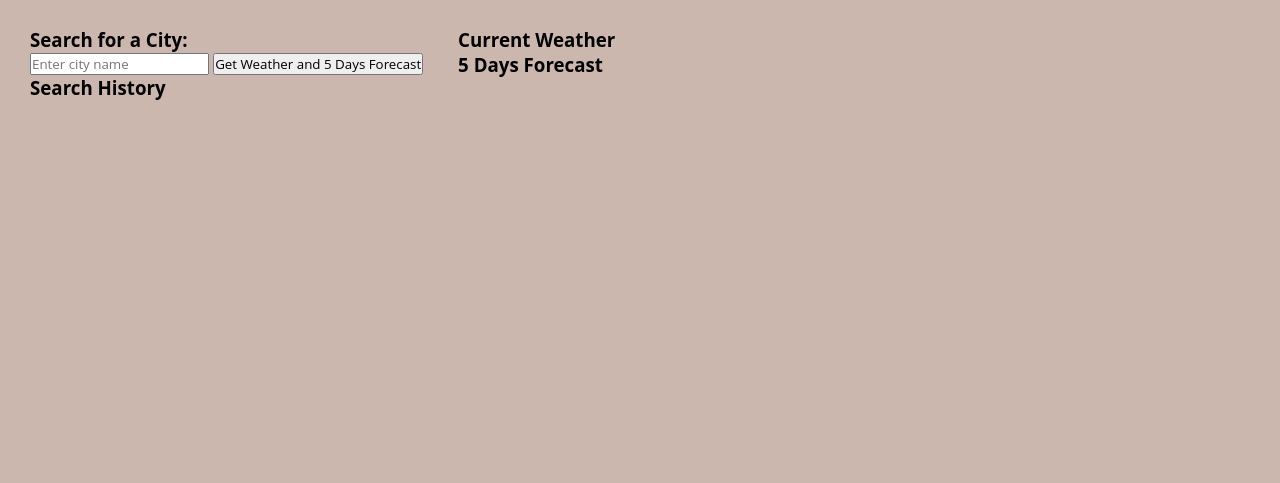
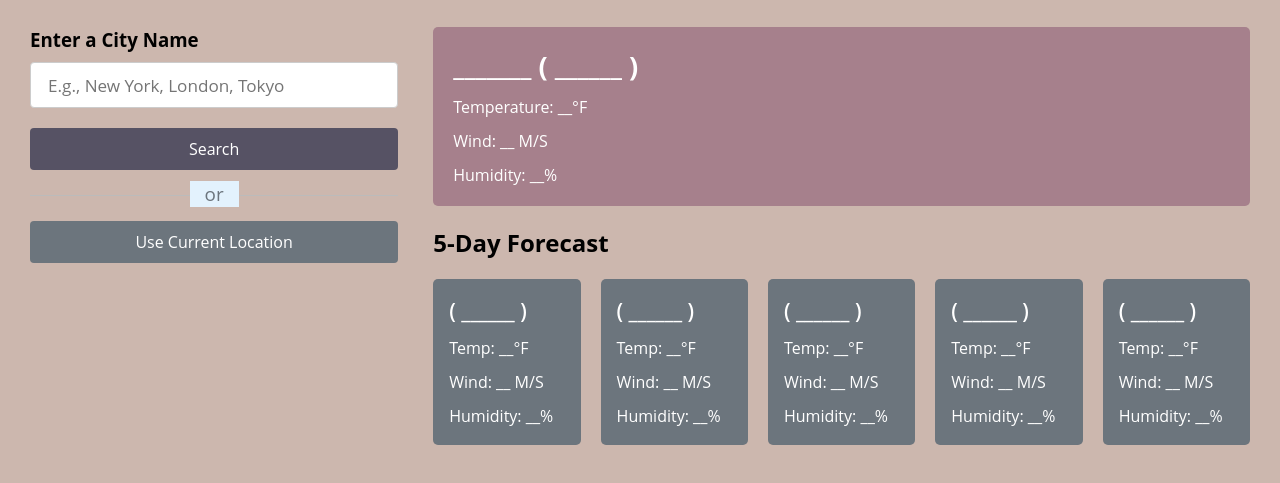
Before and after one commit to brittanykreyes/Weather-Dashboard, a plain HTML site: page index.html in a window 1280 px wide. Shown: the part 77-560 px from the top of the page. Drawn offline with Linux system fonts and the light colour scheme; files whose address does not match are found by name.

Commit message:
redid html

```diff
--- a/index.html
+++ b/index.html
@@ -11,30 +11,59 @@
   <body>
     <h1>Weather Dashboard</h1>
     <div class="container">
-        <div class="sidebar">
-            <div class="search">
-                <h3>Search for a City:</h3>
-                <input type="text" id="cityInput" placeholder="Enter city name">
-                <button id="getWeatherBtn">Get Weather and 5 Days Forecast</button>
+        <div class="weather-input">
+          <h3>Enter a City Name</h3>
+          <input class="city-input" type="text" placeholder="E.g., New York, London, Tokyo">
+          <button class="search-btn">Search</button>
+          <div class="separator"></div>
+          <button class="location-btn">Use Current Location</button>
         </div>
-            <div class="search-history">
-                <h3>Search History</h3>
-                <ul id="historyList"></ul>
+        <div class="weather-data">
+          <div class="current-weather">
+            <div class="details">
+              <h2>_______ ( ______ )</h2>
+              <h6>Temperature: __°F</h6>
+              <h6>Wind: __ M/S</h6>
+              <h6>Humidity: __%</h6>
             </div>
           </div>
-        <div class="main-content">
-            <div class="weather-info-container">
-                <div id="currentWeatherContainer">
-                    <h3>Current Weather</h3>
-                    <div id="currentWeather" class="weather-card"></div>
-                </div>
-                <div id="forecastWeatherContainer">
-                    <h3>5 Days Forecast</h3>
-                    <div id="forecastWeather" class="forecast-cards"></div>
+          <div class="days-forecast">
+            <h2>5-Day Forecast</h2>
+            <ul class="weather-cards">
+              <li class="card">
+                <h3>( ______ )</h3>
+                <h6>Temp: __°F</h6>
+                <h6>Wind: __ M/S</h6>
+                <h6>Humidity: __%</h6>
+              </li>
+              <li class="card">
+                <h3>( ______ )</h3>
+                <h6>Temp: __°F</h6>
+                <h6>Wind: __ M/S</h6>
+                <h6>Humidity: __%</h6>
+              </li>
+              <li class="card">
+                <h3>( ______ )</h3>
+                <h6>Temp: __°F</h6>
+                <h6>Wind: __ M/S</h6>
+                <h6>Humidity: __%</h6>
+              </li>
+              <li class="card">
+                <h3>( ______ )</h3>
+                <h6>Temp: __°F</h6>
+                <h6>Wind: __ M/S</h6>
+                <h6>Humidity: __%</h6>
+              </li>
+              <li class="card">
+                <h3>( ______ )</h3>
+                <h6>Temp: __°F</h6>
+                <h6>Wind: __ M/S</h6>
+                <h6>Humidity: __%</h6>
+              </li>
+            </ul>
           </div>
         </div>
       </div>
-    </div>
-    <script src="Develop/script.js"></script>
+
     </body>
   </html>
```
Lines whose indentation alone changed are shown as unchanged.
